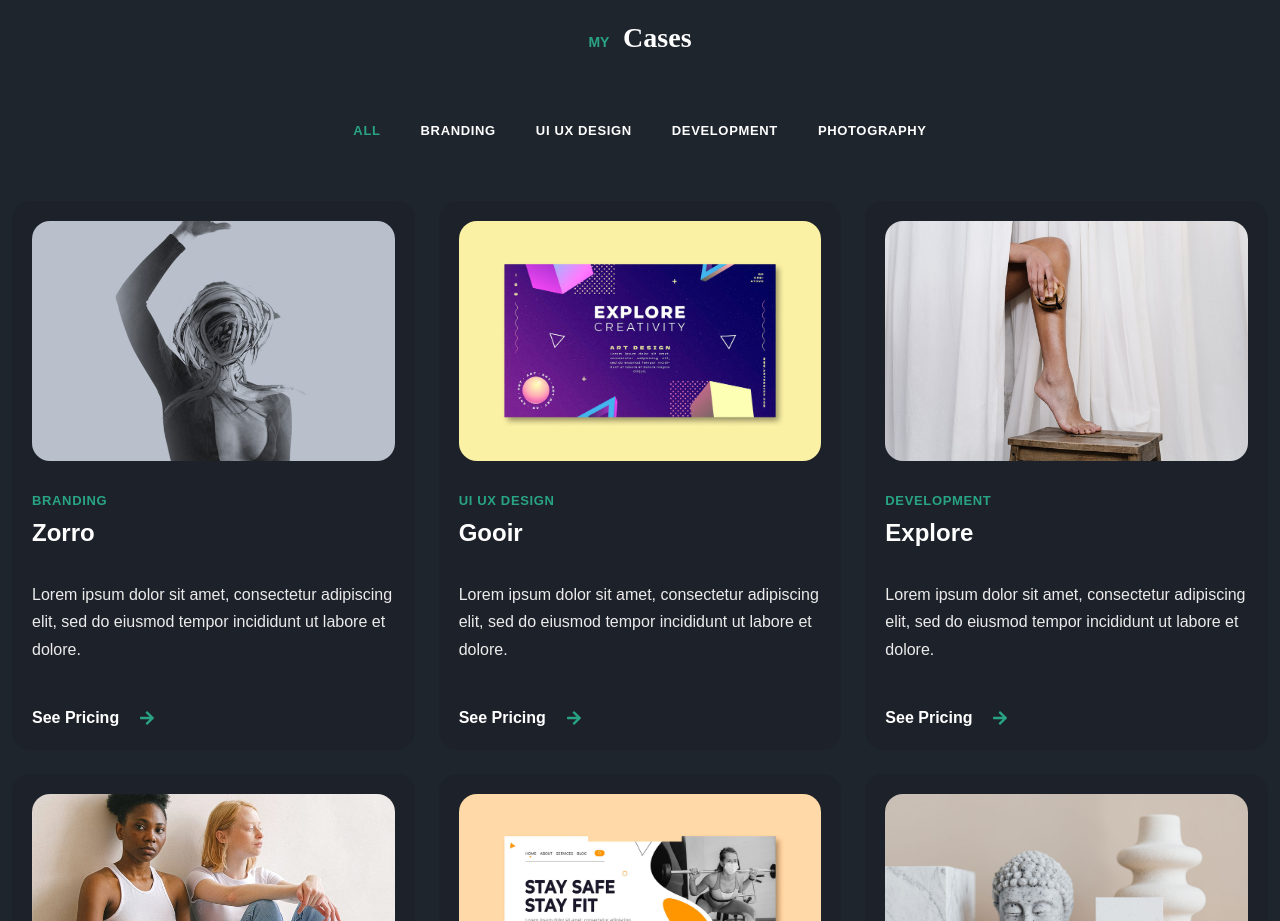
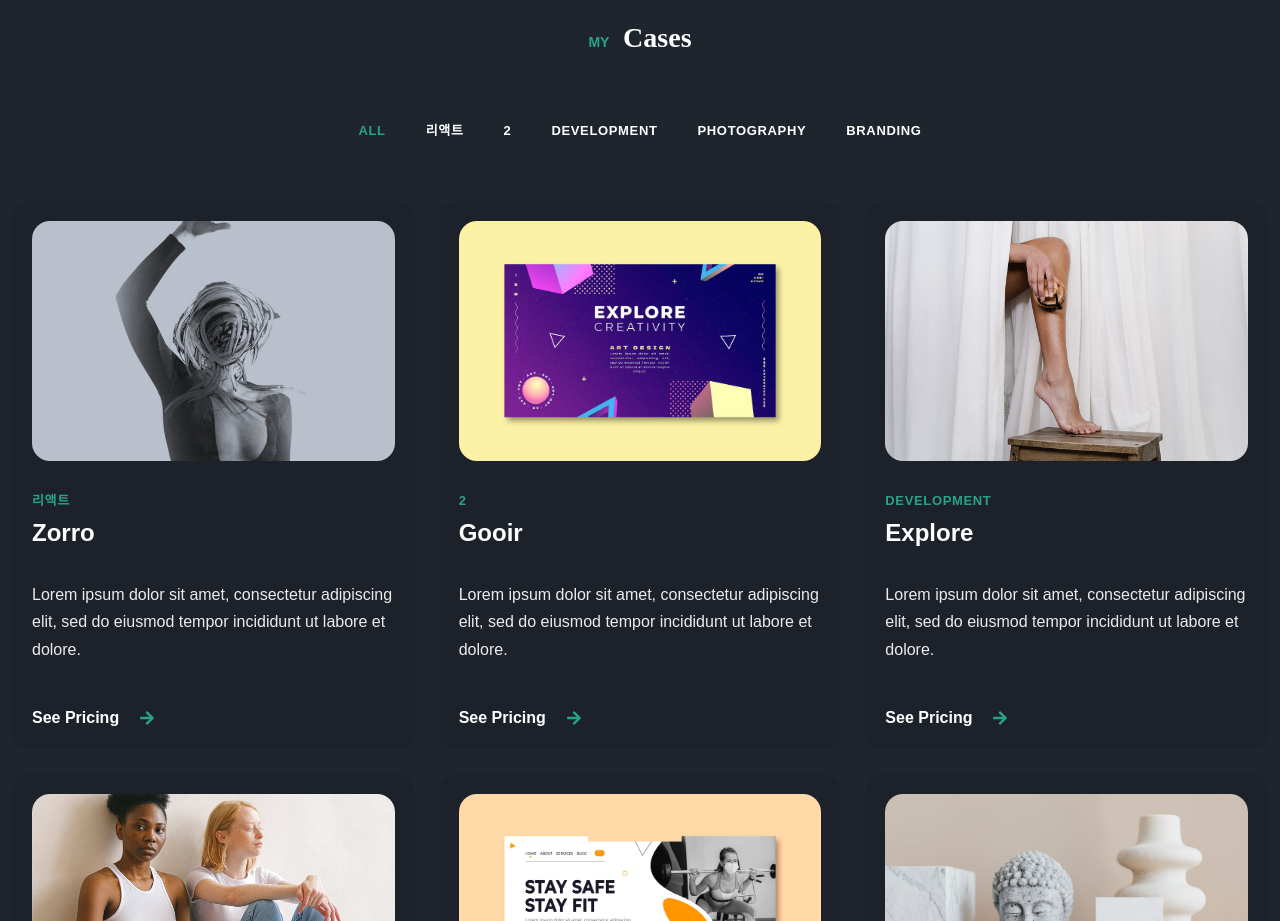
Before and after one commit to miss-gif/portfolio-final, a React (Vite) app: page / in a window 1280 px wide. Shown: the part 3820-4741 px from the top of the page. Built offline with nearby package versions, Linux system fonts and the light colour scheme.

Commit message:
Fix : 데이터 분리

```diff
--- a/src/components/portfolio/index.jsx
+++ b/src/components/portfolio/index.jsx
@@ -1,25 +1,25 @@
 import React, { useState } from "react";
 import List from "./List";
 import Items from "./Items";
-import { projects } from "../../data/data.js";
+import { portfolio } from "../../data/portfolio.js";
 import "./portfolio.scss";
 import { AnimatePresence } from "framer-motion";
 
 const allNavList = [
   "all",
-  ...new Set(projects.map((project) => project.category)),
+  ...new Set(portfolio.map((project) => project.category)),
 ];
 
 const Portfolio = () => {
-  const [projectItems, setMenuItems] = useState(projects);
+  const [projectItems, setMenuItems] = useState(portfolio);
   const [navList, setNavList] = useState(allNavList);
 
   const filterItems = (category) => {
     if (category === "all") {
-      setMenuItems(projects);
+      setMenuItems(portfolio);
       return;
     }
-    const newProjecItems = projects.filter(
+    const newProjecItems = portfolio.filter(
       (item) => item.category === category
     );
     setMenuItems(newProjecItems);
--- a/src/data/data.js
+++ b/src/data/data.js
@@ -1,11 +1,3 @@
-import Project1 from "../assets/project1.jpeg";
-import Project2 from "../assets/project2.jpg";
-import Project3 from "../assets/project3.jpeg";
-import Project4 from "../assets/project4.jpeg";
-import Project5 from "../assets/project5.jpg";
-import Project6 from "../assets/project6.jpg";
-
-// services 경험쪽으로..
 export const services = [
   {
     id: 1,
@@ -126,57 +118,6 @@ export const skills = [
   },
 ];
 
-export const projects = [
-  {
-    id: 1,
-    img: Project1,
-    category: "Branding",
-    title: "Zorro",
-    description:
-      "Lorem ipsum dolor sit amet, consectetur adipiscing elit, sed do eiusmod tempor incididunt ut labore et dolore.",
-  },
-  {
-    id: 2,
-    img: Project2,
-    category: "UI UX Design",
-    title: "Gooir",
-    description:
-      "Lorem ipsum dolor sit amet, consectetur adipiscing elit, sed do eiusmod tempor incididunt ut labore et dolore.",
-  },
-  {
-    id: 3,
-    img: Project3,
-    category: "Development",
-    title: "Explore",
-    description:
-      "Lorem ipsum dolor sit amet, consectetur adipiscing elit, sed do eiusmod tempor incididunt ut labore et dolore.",
-  },
-  {
-    id: 4,
-    img: Project4,
-    category: "Photography",
-    title: "Mozar",
-    description:
-      "Lorem ipsum dolor sit amet, consectetur adipiscing elit, sed do eiusmod tempor incididunt ut labore et dolore.",
-  },
-  {
-    id: 5,
-    img: Project5,
-    category: "Development",
-    title: "Stay Fit",
-    description:
-      "Lorem ipsum dolor sit amet, consectetur adipiscing elit, sed do eiusmod tempor incididunt ut labore et dolore.",
-  },
-  {
-    id: 6,
-    img: Project6,
-    category: "Branding",
-    title: "Kana",
-    description:
-      "Lorem ipsum dolor sit amet, consectetur adipiscing elit, sed do eiusmod tempor incididunt ut labore et dolore.",
-  },
-];
-
 export const cv = [
   {
     id: 1,
--- /dev/null
+++ b/src/data/portfolio.js
@@ -0,0 +1,57 @@
+import Project1 from "../assets/project1.jpeg";
+import Project2 from "../assets/project2.jpg";
+import Project3 from "../assets/project3.jpeg";
+import Project4 from "../assets/project4.jpeg";
+import Project5 from "../assets/project5.jpg";
+import Project6 from "../assets/project6.jpg";
+
+export const portfolio = [
+  {
+    id: 1,
+    img: Project1,
+    category: "리액트",
+    title: "Zorro",
+    description:
+      "Lorem ipsum dolor sit amet, consectetur adipiscing elit, sed do eiusmod tempor incididunt ut labore et dolore.",
+  },
+  {
+    id: 2,
+    img: Project2,
+    category: "2",
+    title: "Gooir",
+    description:
+      "Lorem ipsum dolor sit amet, consectetur adipiscing elit, sed do eiusmod tempor incididunt ut labore et dolore.",
+  },
+  {
+    id: 3,
+    img: Project3,
+    category: "Development",
+    title: "Explore",
+    description:
+      "Lorem ipsum dolor sit amet, consectetur adipiscing elit, sed do eiusmod tempor incididunt ut labore et dolore.",
+  },
+  {
+    id: 4,
+    img: Project4,
+    category: "Photography",
+    title: "Mozar",
+    description:
+      "Lorem ipsum dolor sit amet, consectetur adipiscing elit, sed do eiusmod tempor incididunt ut labore et dolore.",
+  },
+  {
+    id: 5,
+    img: Project5,
+    category: "Development",
+    title: "Stay Fit",
+    description:
+      "Lorem ipsum dolor sit amet, consectetur adipiscing elit, sed do eiusmod tempor incididunt ut labore et dolore.",
+  },
+  {
+    id: 6,
+    img: Project6,
+    category: "Branding",
+    title: "Kana",
+    description:
+      "Lorem ipsum dolor sit amet, consectetur adipiscing elit, sed do eiusmod tempor incididunt ut labore et dolore.",
+  },
+];
```
